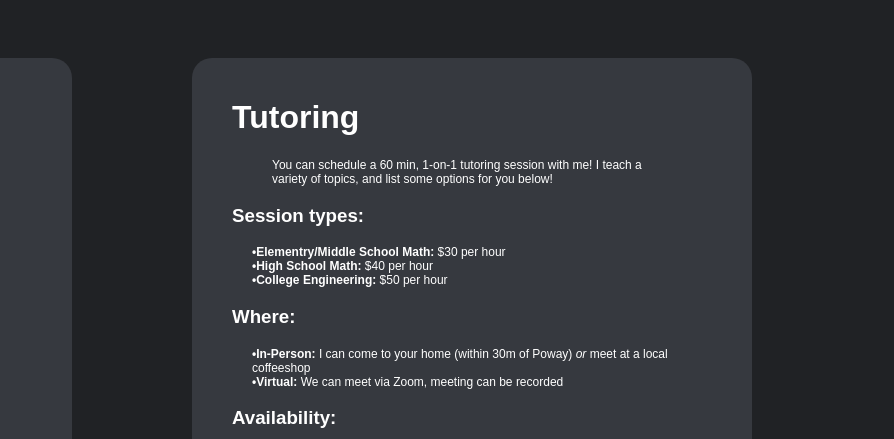
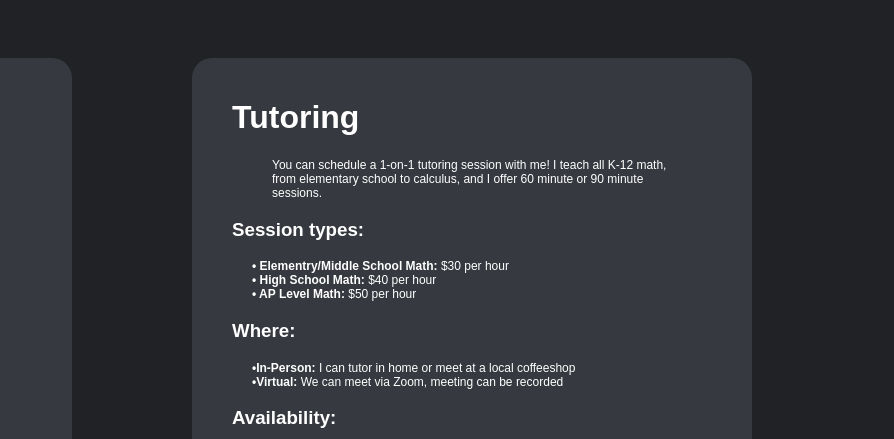
Before and after one commit to hermanmalik/hermanmalik.github.io, a plain HTML site: page index.html in a window 1280 px wide. Shown: the top 439 px of the page, 386-1280 px from the left. Drawn offline with Linux system fonts and the light colour scheme.

Commit message:
Update index.html

```diff
--- a/index.html
+++ b/index.html
@@ -88,16 +88,16 @@
                     <h1>Tutoring</h1>
                     <div id="tutoring-maintext">
                         <!--Quick intro to your tutoring-->
-                        <p>You can schedule a 60 min, 1-on-1 tutoring session with me! I teach a variety of topics, and list some options for you below!</p>
+                        <p>You can schedule a 1-on-1 tutoring session with me! I teach all K-12 math, from elementary school to calculus, and I offer 60 minute or 90 minute sessions.</p>
                     </div>
 
                     <h3>Session types:</h3>
                     <div id="tutoring-text">
                         <p>
                             <!--List your tutoring options here-->
-                            <b>•Elementry/Middle School Math:</b> $30 per hour<br>
-                            <b>•High School Math:</b> $40 per hour<br>
-                            <b>•College Engineering:</b> $50 per hour<br>
+                            <b>• Elementry/Middle School Math:</b> $30 per hour<br>
+                            <b>• High School Math:</b> $40 per hour<br>
+                            <b>• AP Level Math:</b> $50 per hour<br>
                         </p>
                     </div>
 
@@ -105,7 +105,7 @@
                     <div id="tutoring-text">
                         <p>
                             <!--List your tutoring options here-->
-                            <b>•In-Person: </b>I can come to your home (within 30m of Poway) <i>or</i> meet at a local coffeeshop<br>
+                            <b>•In-Person: </b>I can tutor in home or meet at a local coffeeshop<br>
                             <b>•Virtual:</b> We can meet via Zoom, meeting can be recorded<br>
                         </p>
                     </div>
```
